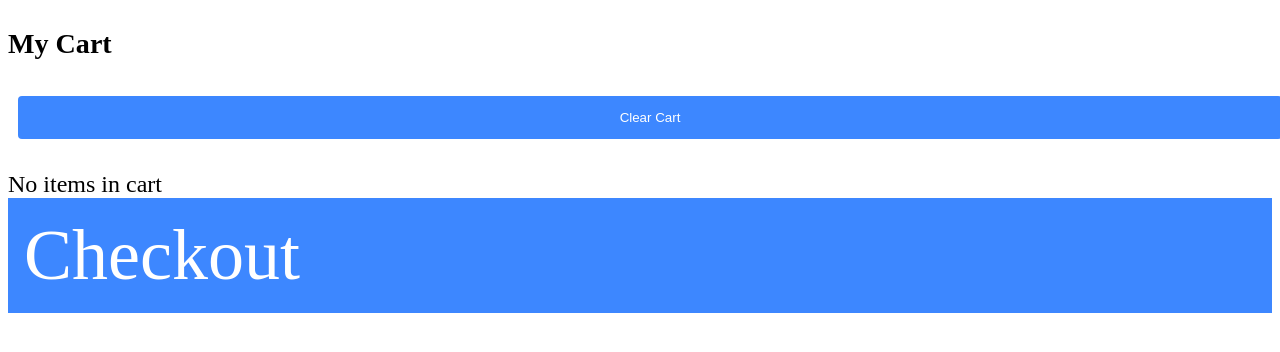
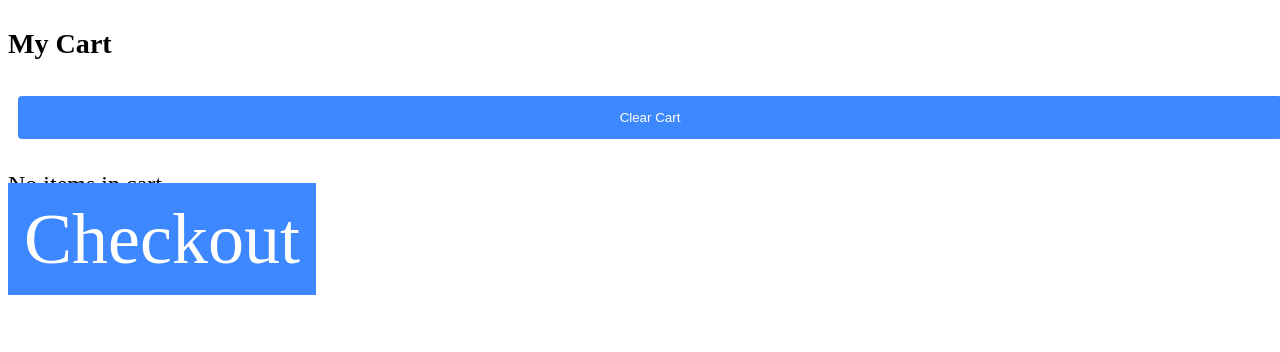
Before and after one commit to MDMoromi/IT202007, a PHP site: page /my_cart.php in a window 1280 px wide. Shown: the part 75-427 px from the top of the page. Run offline with PHP 8.4, Linux system fonts and the light colour scheme; the visitor is signed in with stand-in values (Sample User, id 1); data that the repository does not hold is empty.

Commit message:
groundwork fix 2

```diff
--- a/public_html/my_cart.php
+++ b/public_html/my_cart.php
@@ -82,8 +82,8 @@ $results = $stmt->fetchAll(PDO::FETCH_ASSOC);
         <?php endif;?>
     </div>
 </div>
-<div class="checkout">
-	<a href="checkout.php">Checkout</a>
+<div>
+	<a class="checkout" href="checkout.php">Checkout</a>
 </div>
 
 
--- a/public_html/static/css/styles.css
+++ b/public_html/static/css/styles.css
@@ -111,9 +111,6 @@ input:nth-of-type(5) {
 .checkout {
 	padding:16px;
 	background-color:#3d87ff;
-}
-
-.checkout a {
 	text-decoration:none;
 	text-align:center;
 	color:#ffffff;
```
